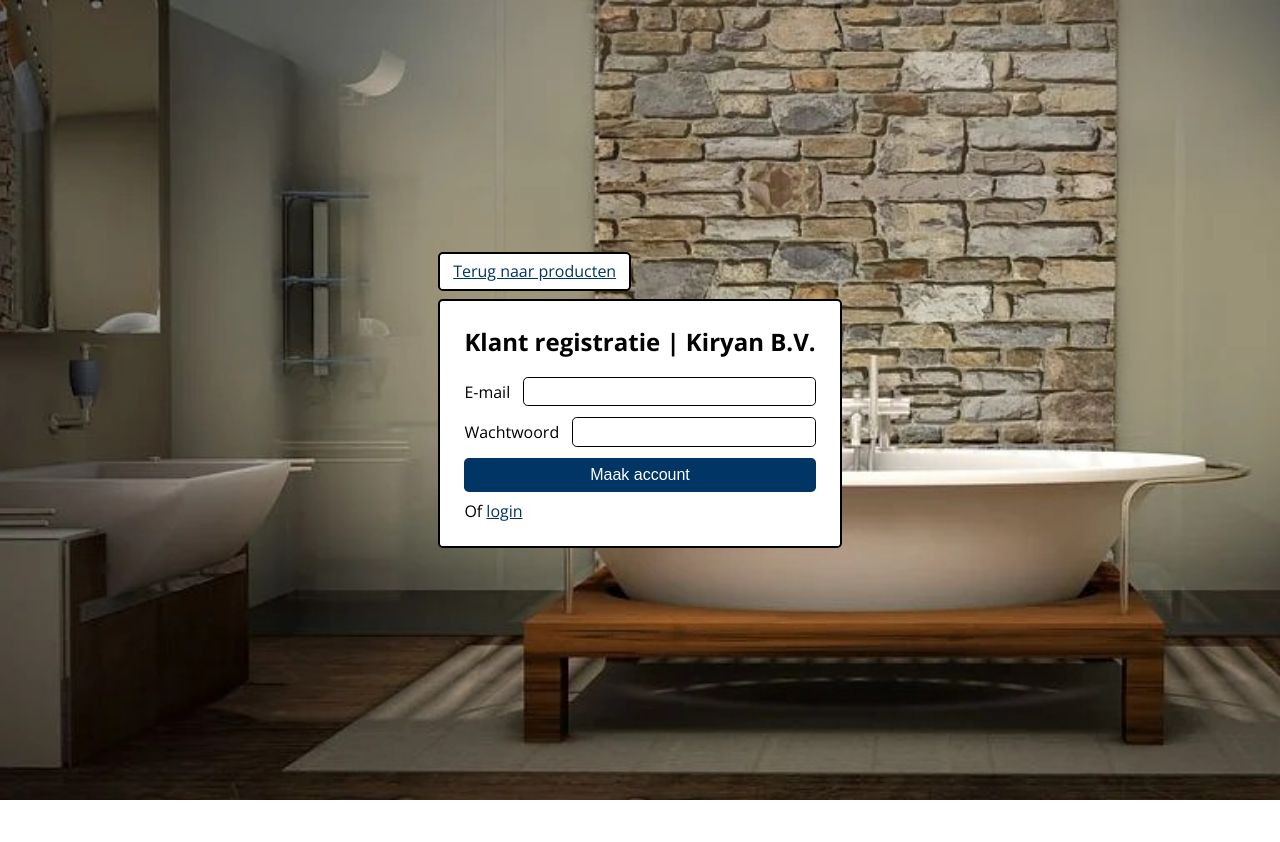
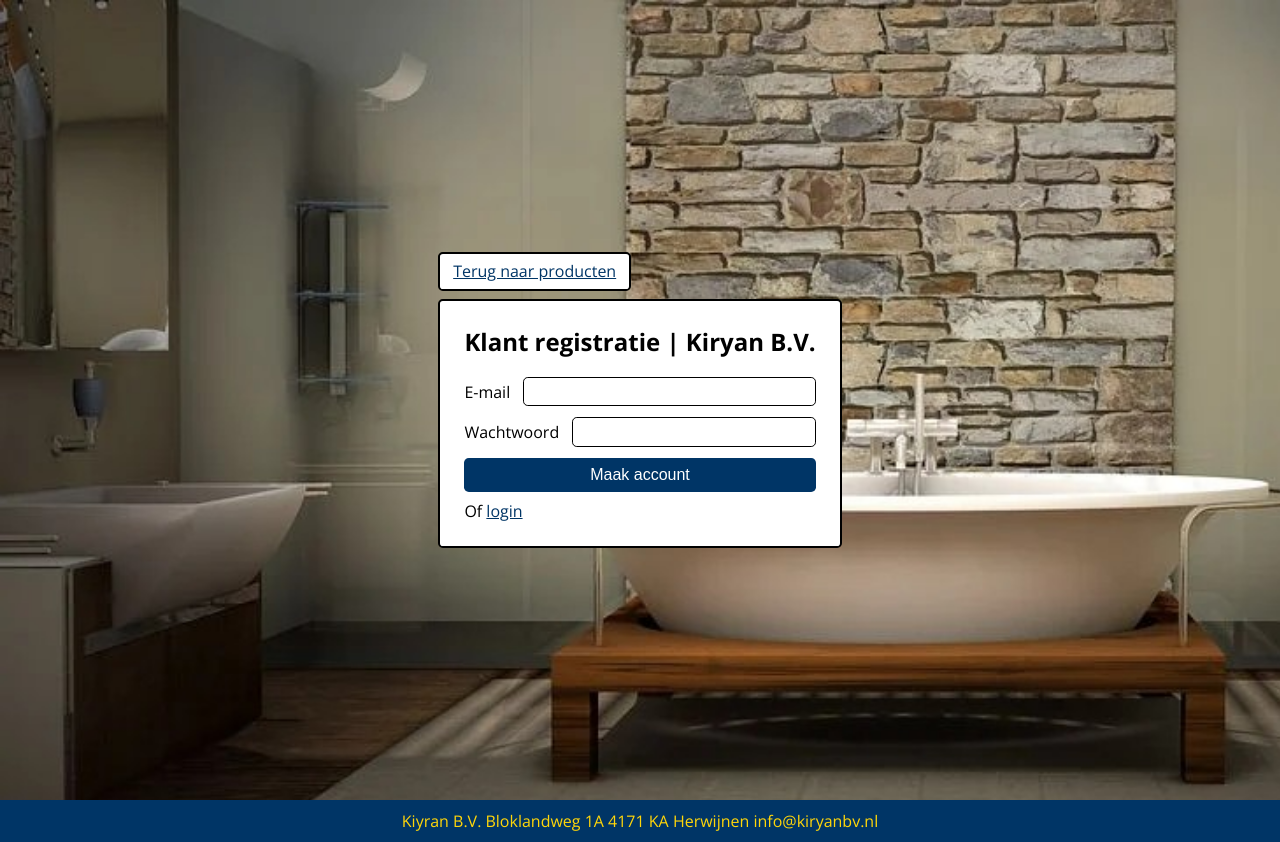
Before and after one commit to LarsVerschoor/cle2, a PHP site: page /register-customer.php in a window 1280 px wide. Before the commit the page ends 800 px from the top, so only its background shows below. Run offline with PHP 8.4, Linux system fonts and the light colour scheme; data that the repository does not hold is empty.

Commit message:
Version 1.9
Update: Trev heeft de footer toegevoegd

```diff
--- a/register-customer.php
+++ b/register-customer.php
@@ -92,5 +92,13 @@ mysqli_close($db);
 
 
 </main>
+
+<footer>
+    Kiyran B.V.
+    Bloklandweg 1A
+    4171 KA Herwijnen
+    info@kiryanbv.nl
+</footer>
+
 </body>
 </html>
```
